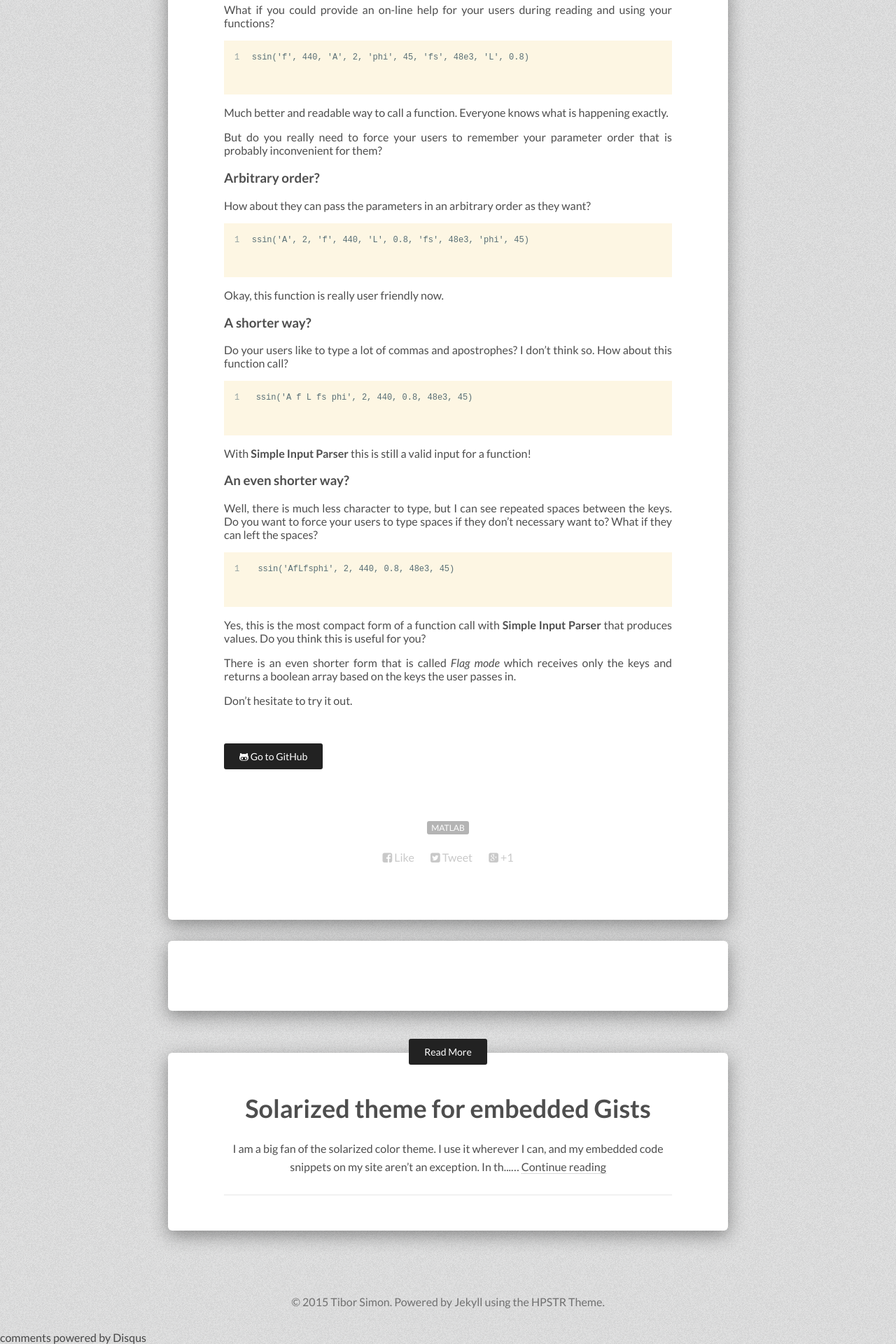
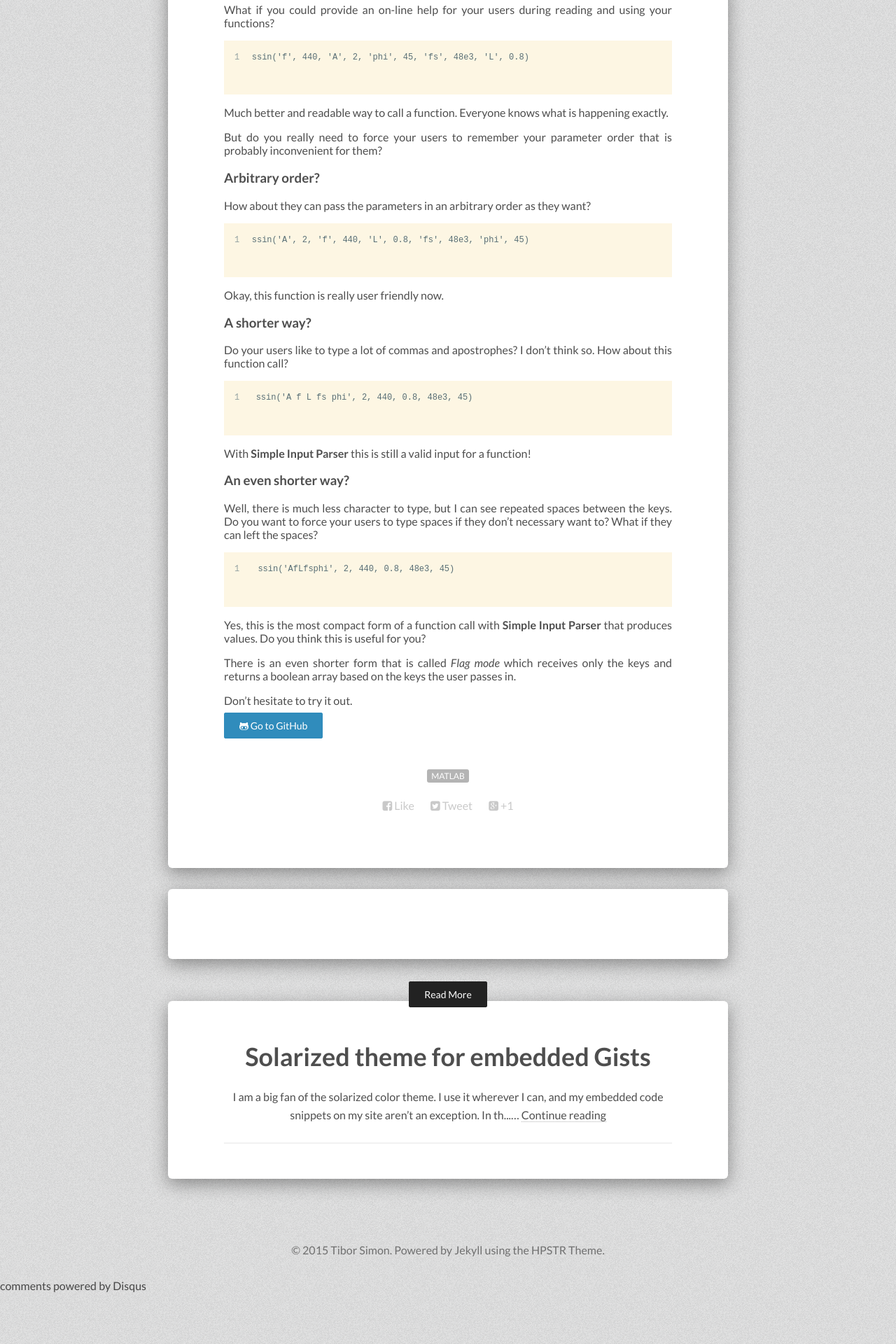
Before and after one commit to tiborsimon/tiborsimon.github.io, a Jekyll site: the page built from _posts/2015-05-02-simple-input-parser.md, in a window 1280 px wide. Shown: the part 1004-2924 px from the top of the page at 70% size. Built offline with Jekyll 4.4.1, drawn with Linux system fonts in a browser that asks for light colours; nearby versions of some CDN libraries; comment, search, counter and statistics services are not loaded; after the commit the page ends 2850 px from its top, so only the background shows below that.

Commit message:
css update

```diff
--- a/_posts/2015-05-02-simple-input-parser.md
+++ b/_posts/2015-05-02-simple-input-parser.md
@@ -77,4 +77,4 @@
 
 Don't hesitate to try it out.
 
-<a href='https://github.com/tiborsimon/simple-input-parser' class="btn centered"><i class="fa fa-github-alt"></i> Go to GitHub</a>
+<a href='https://github.com/tiborsimon/simple-input-parser' class="btn-info btn"><i class="fa fa-github-alt"></i> Go to GitHub</a>
--- a/_sass/_elements.scss
+++ b/_sass/_elements.scss
@@ -63,7 +63,7 @@
 // Buttons
 // --------------------------------------------------
 .btn {
-  display: inline-block;
+  /*display: inline-block;*/
   margin-bottom: 20px;
   padding: 8px 20px;
   @include font-rem(14);
```
